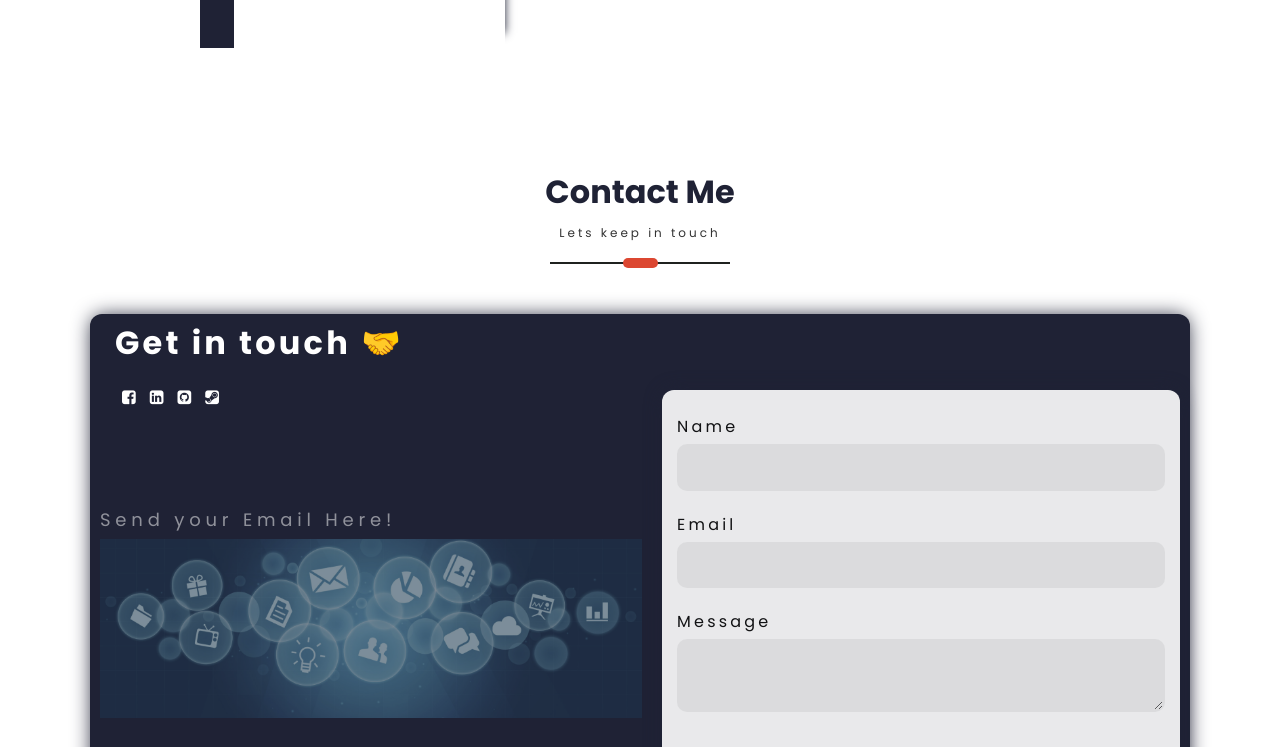
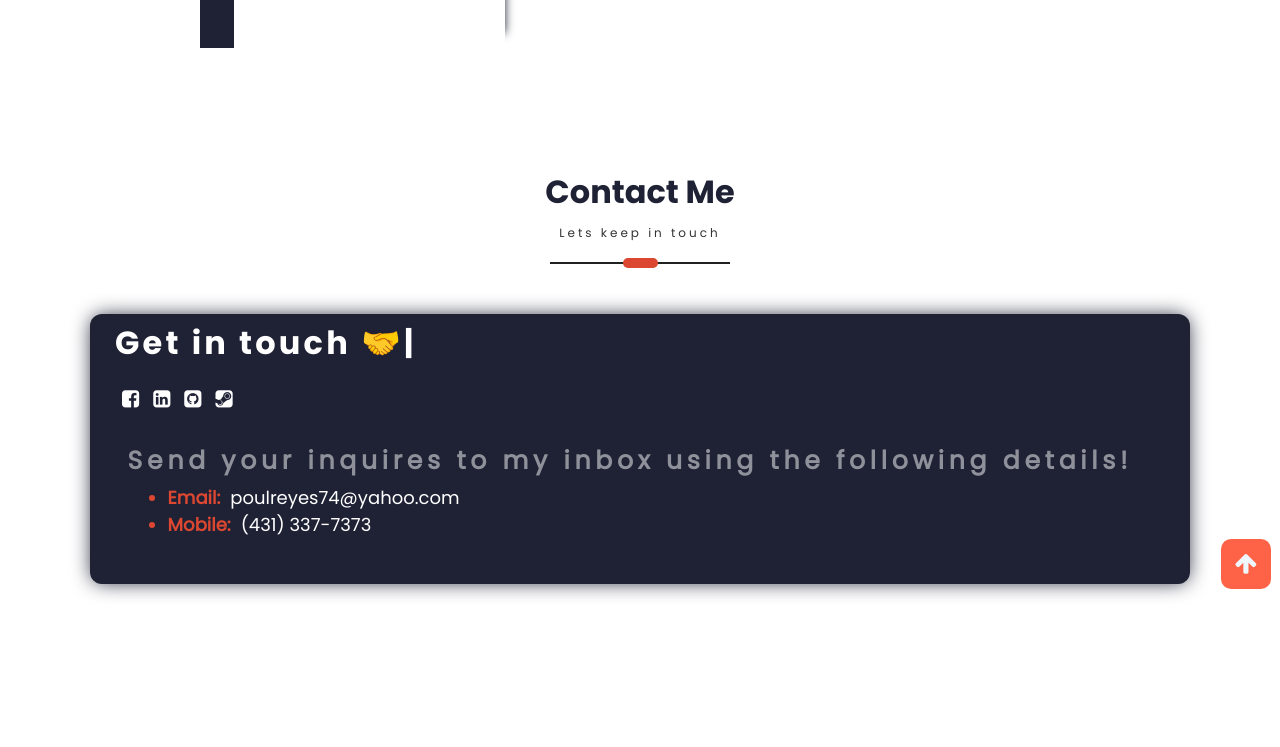
Before and after one commit to alcoranpaul/my_portfolio, a React (Create React App) app in the folder client/: page / in a window 1280 px wide. Shown: the part 2000-2747 px from the top of the page. After the commit the page ends 2648 px from the top, so only its background shows below. Built offline with nearby package versions, Linux system fonts and the light colour scheme; a web font is replaced by a local one.

Commit message:
Removing server and fixing contact form

```diff
--- a/client/src/components/ContactMe/contactMe.css
+++ b/client/src/components/ContactMe/contactMe.css
@@ -1,7 +1,5 @@
 .main-container {
-  min-height: 100vh;
-  /* background-image: url("../../assets/ContactMe/contact_us.jpeg"); */
-
+  min-height: 60vh;
   margin: 100px 0 -450px 0;
 }
 .central-form {
@@ -32,11 +30,11 @@
   margin-bottom: 20px;
 }
 
-.img-back h4 {
+.img-back h3 {
   letter-spacing: 0.3rem;
-  font-weight: 400;
+  font-weight: 700;
   color: white;
-  font-size: 18px;
+  font-size: 25px;
   opacity: 0.5;
 }
 
@@ -45,6 +43,19 @@
   opacity: 0.5;
 }
 
+.details-container {
+  font-size: 18px;
+  display: flex;
+  flex-direction: row;
+  color: var(--dark-orange);
+  font-weight: bold;
+}
+
+.details-container .data {
+  font-weight: 200;
+  padding-left: 10px;
+  color: white;
+}
 .central-form form {
   width: auto;
   box-shadow: 0 0 2px 1px white;
@@ -59,74 +70,8 @@
   box-shadow: 0 0px 20px -2px #1f2235;
   border-radius: 12px;
 }
-
-form p {
-  text-align: center;
-  margin-bottom: 10px;
-  color: #ff5823;
-  letter-spacing: 0.1rem;
-  font-family: "Poppins Bold";
-}
-
-form label {
-  margin-bottom: 5px;
-  color: #111;
-  letter-spacing: 0.2rem;
-}
-
-form input,
-textarea {
-  width: 100%;
-  border: 2px solid rgba(0, 0, 0, 0);
-  outline: none;
-  background-color: rgba(230, 230, 230, 0.6);
-  padding: 0.5rem 1rem;
-  font-size: 1.1rem;
-  margin-bottom: 22px;
-  transition: 0.3s;
-  border-radius: 10px;
-}
-
-textarea:focus {
-  border: 2px solid rgba(30, 85, 250, 0.47);
-  background-color: #fff;
-}
-form input:focus {
-  border: 2px solid rgba(30, 85, 250, 0.47);
-  background-color: #fff;
-}
-
-form button {
-  margin-top: 15px;
-  padding: 5px;
-  outline: none;
-  width: 900px;
-  color: rgb(230, 227, 227);
-  border: 2px solid #ff5823;
-  font-size: 12px;
-  border-radius: 19px;
-  background-color: #1f2235;
-  font-size: 18px;
-  width: 160px;
-  align-items: center;
-  justify-content: center;
-}
-
-form button:hover {
-  background-color: #1f2235;
-  transition: all ease 1s;
-  border: 2px solid #1f2235;
-}
-
-button .load {
-  width: 100%;
-}
-
-button .load img {
-  width: 60px;
-  color: green;
-}
 .col i {
+  font-size: 20px;
   padding: 7px;
   color: #fff;
 }
@@ -148,10 +93,6 @@ button .load img {
     align-self: center;
     margin-right: 20px;
   }
-
-  form {
-    flex: 0.9;
-  }
 }
 @media screen and (max-width: 414px) {
   .central-form h2 {
--- a/client/src/components/ContactMe/contactMe.js
+++ b/client/src/components/ContactMe/contactMe.js
@@ -97,45 +97,22 @@ const ContactMe = (props) => {
                     <a href="https://steamcommunity.com/profiles/76561198200509718/">
                         <i className="fa fa-steam-square"></i>
                     </a>
+
                 </div>
                 <div className="back-form">
                     <div className="img-back">
-                        <h4>Send your Email Here!</h4>
-                        <img src={imgBack} alt="Not found" />
+                        <h3>Send your inquires to my inbox using the following details!</h3>
+                        <div className="details-container">
+                            <ul>
+                                <li>Email:
+                                    <span className="data">poulreyes74@yahoo.com</span>
+                                </li>
+                                <li>Mobile:
+                                    <span className="data">(431) 337-7373</span>
+                                </li>
+                            </ul>
+                        </div>
                     </div>
-                    <form onSubmit={submitForm}>
-                        <p>{banner}</p>
-                        <label htmlFor="name">Name</label>
-                        <input
-                            type="text"
-                            onChange={handleName}
-                            value={name}
-                        />
-
-                        <label htmlFor="email">Email</label>
-                        <input
-                            type="email"
-                            onChange={handleEmail}
-                            value={email}
-                        />
-
-                        <label htmlFor="message">Message</label>
-                        <textarea
-                            type="text"
-                            onChange={handleMessage}
-                            value={message}
-                        />
-
-                        <div className="send-btn">
-                            <button type="submit">
-                                Send
-                                <i className="fa fa-paper-plane" />
-                                {bool ? (<b className="load">
-                                    <img src={load1} alt="Not responsing" />
-                                </b>) : ("")}
-                            </button>
-                        </div>
-                    </form>
                 </div>
             </div>
             <Footer />
--- a/client/src/components/Home/Profile/Profile.css
+++ b/client/src/components/Home/Profile/Profile.css
@@ -1,113 +1,112 @@
-.profile-container{
+.profile-container {
   display: flex;
   align-items: center;
   text-align: center;
   justify-content: center;
   height: 10%;
   min-height: fit-content;
-
 }
 
-.profile-parent{
+.profile-parent {
   display: flex;
   align-items: center;
-    color:#FFF3D9;
+  color: #fff3d9;
 }
 
-.profile-details-name{
+.profile-details-name {
   font-size: 24px;
   font-family: "Poppins SemiBold";
 }
-.profile-details-role{
+.profile-details-role {
   display: flex;
   flex-direction: column;
   margin: 14px 0px 24px 0px;
 }
 
-.profile-details-role h1{
+.profile-details-role h1 {
   font-size: 40px;
   font-family: cursive;
 }
 
-.primary-text{
-    color:(--white);
+.primary-text {
+  color: (--white);
 }
-.highlighted-text{
+.highlighted-text {
   color: var(--dark-orange);
 }
 
-.profile-role-tagline{
+.profile-role-tagline {
   font-size: 19px;
   margin: 5px 0 0 0;
   font-family: "Poppins Light";
 }
 
-.profile-options .btn-highlighted{
+.profile-options .btn-highlighted {
   margin: 0 0 0 28px;
 }
 
-.profile-options .btn-highlighted:hover{
+.profile-options .btn-highlighted:hover {
   margin: 0 0 0 28px;
-    background-color: #FFF3D9;
-    color:#3B0918;
+  background-color: #fff3d9;
+  color: #3b0918;
 }
 
-.profile-picture{
-    display:flex;
+.profile-picture {
+  display: flex;
   align-items: center;
   justify-content: center;
   box-shadow: 0 1px 0 0 var(--white);
-    border-radius:  50%;
+  border-radius: 50%;
   height: 380px;
   width: 380px;
   margin: 0 0 0 100px;
 }
 
-.profile-picture-background{
+.profile-picture-background {
   height: 92%;
   width: 92%;
   background-image: url("../../../assets/Home/profile.jpg");
   background-size: cover;
-   border-radius:  50%;
+  border-radius: 50%;
   background-repeat: no-repeat;
   background-position: center;
   transition: 1s ease-out;
 }
 
-.profile-picture-background:hover{
+.profile-picture-background:hover {
   transform: scale(1.07);
   transition: 1s ease-out;
 }
 
-.colz .colz-icon i{
+.colz .colz-icon i {
   color: white;
   padding: 8px;
   padding-left: 8px;
 }
 
-.colz .colz-icon:hover{
-    transform: scale(1.5);
+.colz .colz-icon i:hover {
+  transform: scale(2);
 }
 
 @media screen and (max-width: 1110px) {
-    .profile-picture{
+  .profile-picture {
     margin: 0 0 0 80px;
   }
-    .profile-details-name{
+  .profile-details-name {
     font-size: 20px;
   }
-    .profile-details-role .primary-text{
+  .profile-details-role .primary-text {
     font-size: 12px;
   }
-    .profile-options .btn{
+  .profile-options .btn {
     width: 120px;
     padding: 11px 0;
-       z-index: 700;;
+    z-index: 700;
   }
 }
 
 @media screen and (max-width: 910px) {
-    .profile-picture{
+  .profile-picture {
     height: 320px;
     width: 320px;
     margin: 0 0 0 4px;
@@ -115,37 +114,37 @@
 }
 
 @media screen and (max-width: 810px) {
-    .profile-picture{
+  .profile-picture {
     margin: 0 !important;
   }
-    .profile-parent{
+  .profile-parent {
     flex-direction: column-reverse;
-        margin:40px 0 0 0;
+    margin: 40px 0 0 0;
   }
-    .profile-options{
-        display:flex;
+  .profile-options {
+    display: flex;
     justify-content: space-between;
   }
 
-    .profile-options .highlighted-btn{
+  .profile-options .highlighted-btn {
     margin: 0 !important;
   }
 
-    .profile-options .profile-details-role{
+  .profile-options .profile-details-role {
     text-align: center;
   }
-    .profile-details{
+  .profile-details {
     margin: 25px 0 0 0;
   }
 }
 
 @media screen and (max-width: 375px) {
-    .profile-picture{
+  .profile-picture {
     height: 275px;
     width: 275px;
     margin-top: -90px;
   }
-    .profile-details{
+  .profile-details {
     width: 90%;
   }
 }
--- a/client/src/components/Home/Profile/Profile.js
+++ b/client/src/components/Home/Profile/Profile.js
@@ -51,8 +51,7 @@ export default function Profile() {
                 />
               </h1>
               <span className="profile-role-tagline">
-                Knack of building applications with front
-                and back end operations
+                Pursuing modern techniques and technologies in application development
               </span>
             </span>
           </div>
--- a/client/src/components/Resume/resume.js
+++ b/client/src/components/Resume/resume.js
@@ -64,8 +64,7 @@ const Resume = (props) => {
     { skill: "React Js", ratingPercentage: 60 },
     { skill: "Express Js", ratingPercentage: 70 },
     { skill: "Mongo Db", ratingPercentage: 60 },
-    { skill: "HTML", ratingPercentage: 80 },
-    { skill: "CSS", ratingPercentage: 80 },
+    { skill: "Front End (HTML && CSS)", ratingPercentage: 70 },
     { skill: "Java", ratingPercentage: 85 },
     { skill: "Python", ratingPercentage: 85 },
     { skill: "C#", ratingPercentage: 10 },
```
Lines whose indentation alone changed are shown as unchanged.
